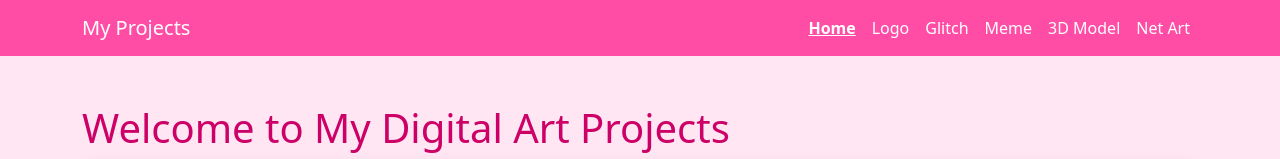
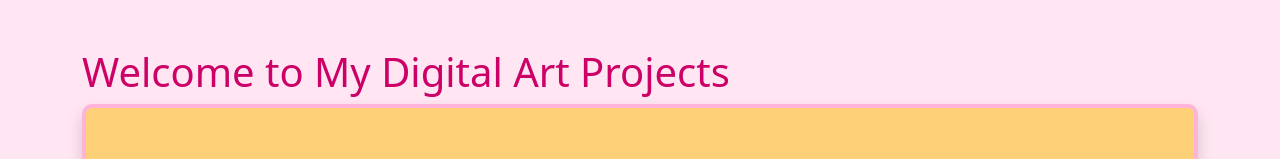
Before and after one commit to tracyxieywk/HTML-Portfolio-, a plain HTML site: page about.html in a window 1280 px wide. Shown: the top 159 px of the page. Drawn offline with nearby package versions, Linux system fonts and the light colour scheme.

Commit message:
Update about.html

```diff
--- a/about.html
+++ b/about.html
@@ -11,28 +11,6 @@
     <link href="css/style.css" rel="stylesheet">
 </head>
 <body>
-
-<!-- Navbar -->
-<nav class="navbar navbar-expand-lg navbar-dark">
-    <div class="container">
-        <a class="navbar-brand" href="index.html">My Projects</a>
-        <button class="navbar-toggler" type="button" data-bs-toggle="collapse" data-bs-target="#navbarNav">
-            <span class="navbar-toggler-icon"></span>
-        </button>
-
-        <div class="collapse navbar-collapse" id="navbarNav">
-            <ul class="navbar-nav ms-auto">
-                <li class="nav-item"><a class="nav-link active" href="index.html">Home</a></li>
-                <li class="nav-item"><a class="nav-link" href="logo.html">Logo</a></li>
-                <li class="nav-item"><a class="nav-link" href="glitch.html">Glitch</a></li>
-                <li class="nav-item"><a class="nav-link" href="meme.html">Meme</a></li>
-                <li class="nav-item"><a class="nav-link" href="3dmodel.html">3D Model</a></li>
-                <li class="nav-item"><a class="nav-link" href="netart.html">Net Art</a></li>
-            </ul>
-        </div>
-    </div>
-</nav>
-
 <!-- Content -->
 <div class="container py-5">
     <h1>Welcome to My Digital Art Projects</h1>
```
